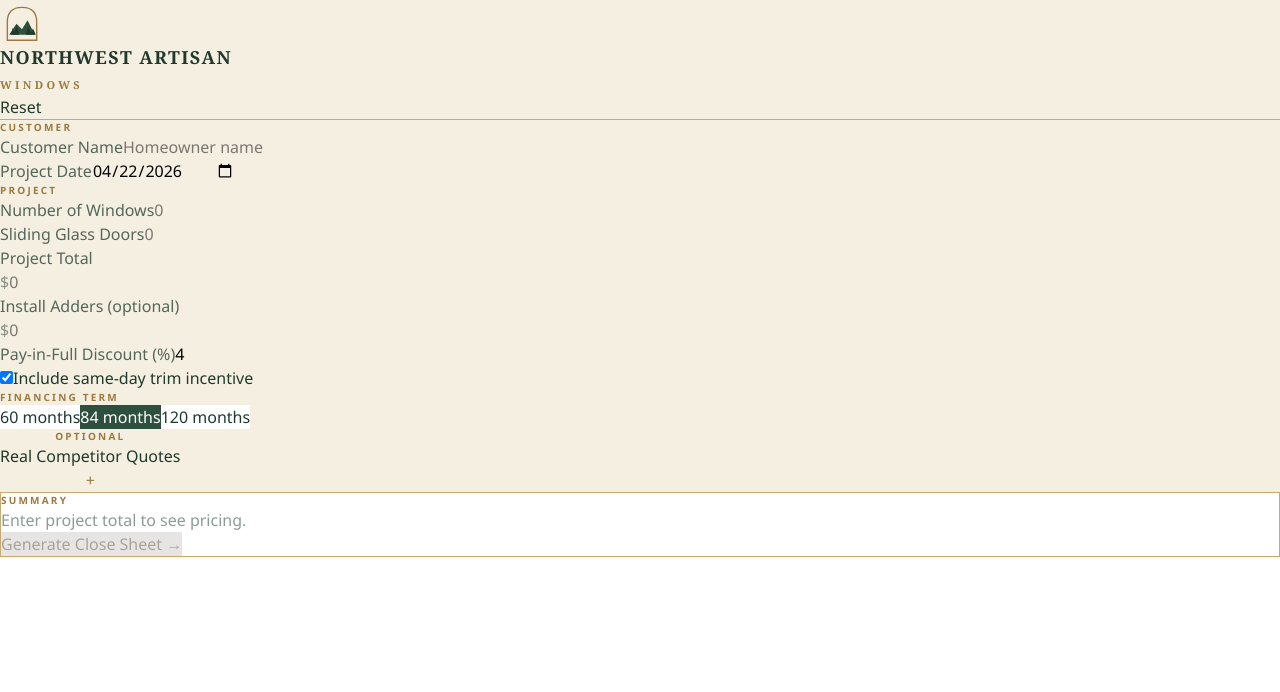
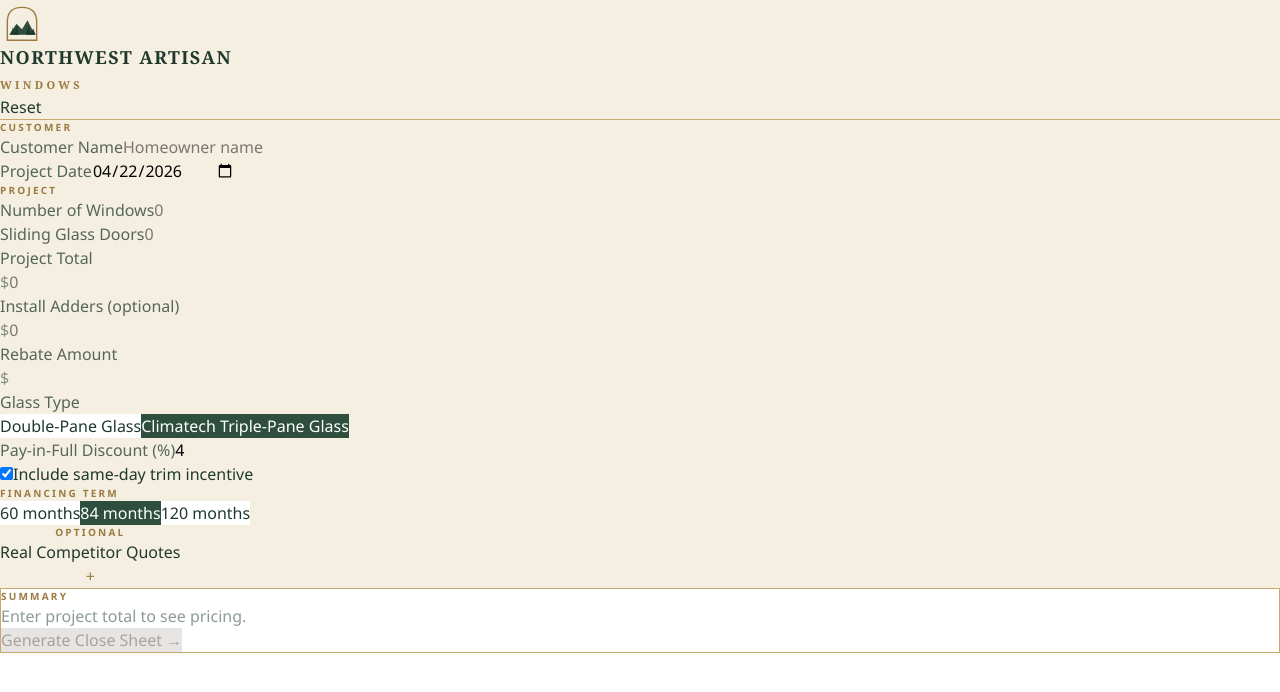
Before and after one commit to andrewprotj999/naw-sales-tool, a React (Vite) app in the folder client/: page / in a window 1280 px wide. Shown: the top 692 px of the page. Built offline with nearby package versions, Linux system fonts and the light colour scheme.

Commit message:
feat: blank rebate input + glass type toggle

```diff
--- a/client/src/pages/Home.tsx
+++ b/client/src/pages/Home.tsx
@@ -45,8 +45,10 @@
 const APR_LOW = 0.0674;
 const APR_HIGH = 0.2094;
 
-const REBATE_WINDOW = 225;
-const REBATE_SLIDER = 600;
+const GLASS_TYPE_OPTIONS = [
+"Double-Pane Glass",
+"Climatech Triple-Pane Glass",
+];
 
 const COMPETITOR_NAME_SUGGESTIONS = ["Andersen", "Pella", "Marvin", "DaBella"];
 
@@ -81,7 +83,7 @@
 "Financing estimates based on LightStream home improvement loan APR range of 6.74%–20.94% with AutoPay. Rates without AutoPay are 0.50 percentage points higher. Final rate and terms depend on credit profile and application.";
 
 const DISCLAIMER_REBATE =
-"Avista rebate amounts shown reflect current program levels ($225/window, $600/sliding glass door). Final rebate is determined and paid by Avista; we prepare and submit all paperwork on your behalf.";
+"Rebate amounts are entered manually for each quote. Final rebate availability and payout are determined by the applicable program or utility; we prepare and submit any required paperwork on your behalf.";
 
 // ───────────── Helpers ─────────────
 const pmt = (annualRate, months, principal) => {
@@ -146,6 +148,8 @@
 ],
 competitorsOpen: false,
 includeTrimIncentive: true,
+rebateAmount: "",
+glassType: "Climatech Triple-Pane Glass",
 };
 
 // ───────────── Root ─────────────
@@ -168,14 +172,13 @@
 const finalTotal = hasProject ? project + adders : null;
 const totalOpenings = (windows ?? 0) + sliders;
 
-const rebateTotal =
-  (windows ?? 0) * REBATE_WINDOW + sliders * REBATE_SLIDER;
+const rebateTotal = parseCurrency(state.rebateAmount);
 
 const payInFullSavings = hasProject ? finalTotal * (discountSafe / 100) : null;
 const payInFullTotal = hasProject ? finalTotal - payInFullSavings : null;
 
-const afterRebateFinanced = hasProject ? finalTotal - rebateTotal : null;
-const afterRebatePayInFull = hasProject ? payInFullTotal - rebateTotal : null;
+const afterRebateFinanced = hasProject ? finalTotal - (rebateTotal ?? 0) : null;
+const afterRebatePayInFull = hasProject ? payInFullTotal - (rebateTotal ?? 0) : null;
 
 const paymentLow = hasProject ? pmt(APR_LOW, state.termMonths, finalTotal) : null;
 const paymentHigh = hasProject ? pmt(APR_HIGH, state.termMonths, finalTotal) : null;
@@ -529,6 +532,40 @@
             value={state.installAdders}
             onChange={(v) => updateField("installAdders", v)}
           />
+          <CurrencyInput
+            label="Rebate Amount"
+            value={state.rebateAmount}
+            onChange={(v) => updateField("rebateAmount", v)}
+            placeholder=""
+          />
+          <div>
+            <Label>Glass Type</Label>
+            <div className="grid grid-cols-2 gap-3">
+              {GLASS_TYPE_OPTIONS.map((option) => (
+                <button
+                  key={option}
+                  type="button"
+                  onClick={() => updateField("glassType", option)}
+                  className="px-4 py-3 rounded-md border text-sm font-medium transition-all"
+                  style={
+                    state.glassType === option
+                      ? {
+                          background: FOREST,
+                          color: "white",
+                          borderColor: FOREST,
+                        }
+                      : {
+                          background: "white",
+                          color: FOREST_DEEP,
+                          borderColor: BRONZE_SOFT,
+                        }
+                  }
+                >
+                  {option}
+                </button>
+              ))}
+            </div>
+          </div>
           <div>
             <Label>Pay-in-Full Discount (%)</Label>
             <input
@@ -573,13 +610,7 @@
             }}
           >
             <span>
-              <strong>Avista rebate:</strong>{" "}
-              {derived.windows ?? 0} window
-              {(derived.windows ?? 0) === 1 ? "" : "s"} × $225
-              {derived.sliders > 0 &&
-                ` + ${derived.sliders} slider${
-                  derived.sliders === 1 ? "" : "s"
-                } × $600`}
+              <strong>Rebate amount:</strong> Entered manually
             </span>
             <span className="tabular font-semibold">
               {fmtUSD(derived.rebateTotal)}
@@ -728,7 +759,7 @@
 
             {derived.rebateTotal > 0 && (
               <OutputRow
-                label="Avista rebate"
+                label="Rebate amount"
                 value={fmtUSD(derived.rebateTotal)}
                 accent
                 small
@@ -1140,7 +1171,7 @@
         </div>
       </div>
 
-      {/* Avista rebate */}
+      {/* Rebate amount */}
       {derived.rebateTotal > 0 && (
         <div
           className="mb-5 p-4 grid grid-cols-3 gap-4"
@@ -1151,7 +1182,7 @@
         >
           <div>
             <div className="tracked-caps mb-1" style={{ color: BRONZE }}>
-              Avista Rebate
+              Rebate Amount
             </div>
             <div
               className="font-display tabular"
@@ -1167,8 +1198,7 @@
               className="mt-1"
               style={{ fontSize: "9px", color: FOREST_DEEP, opacity: 0.7 }}
             >
-              {derived.windows ?? 0} × $225
-              {derived.sliders > 0 && ` + ${derived.sliders} × $600`}
+              Entered manually
             </div>
           </div>
           <div>
@@ -1249,7 +1279,7 @@
             What's Included
           </div>
           <ul className="space-y-1" style={{ fontSize: "10.5px", lineHeight: 1.55 }}>
-            {WHATS_INCLUDED.map((v, i) => (
+            {[state.glassType || "Climatech Triple-Pane Glass", ...WHATS_INCLUDED.slice(1)].map((v, i) => (
               <li key={i} className="flex gap-2">
                 <span style={{ color: BRONZE }}>◆</span>
                 <span>{v}</span>
@@ -1450,7 +1480,7 @@
 );
 }
 
-function CurrencyInput({ label, value, onChange }) {
+function CurrencyInput({ label, value, onChange, placeholder = "0" }) {
 const display =
 value === "" || value === null
 ? ""
@@ -1472,7 +1502,7 @@
 onChange={(e) =>
 onChange(e.target.value.replace(/[^0-9]/g, ""))
 }
-placeholder="0"
+placeholder={placeholder}
 className="w-full pl-8 pr-4 py-3 bg-white border rounded-md outline-none text-lg tabular"
 style={{ borderColor: BRONZE_SOFT }}
 />
--- a/package.json
+++ b/package.json
@@ -93,9 +93,6 @@
   },
   "packageManager": "pnpm@10.4.1+sha512.c753b6c3ad7afa13af388fa6d808035a008e30ea9993f58c6663e2bc5ff21679aa834db094987129aa4d488b86df57f7b634981b2f827cdcacc698cc0cfb88af",
   "pnpm": {
-    "patchedDependencies": {
-      "wouter@3.7.1": "patches/wouter@3.7.1.patch"
-    },
     "overrides": {
       "tailwindcss>nanoid": "3.3.7"
     }
```
Also changed, not shown: 4 other files (tests, documents, lock files or other folders).
